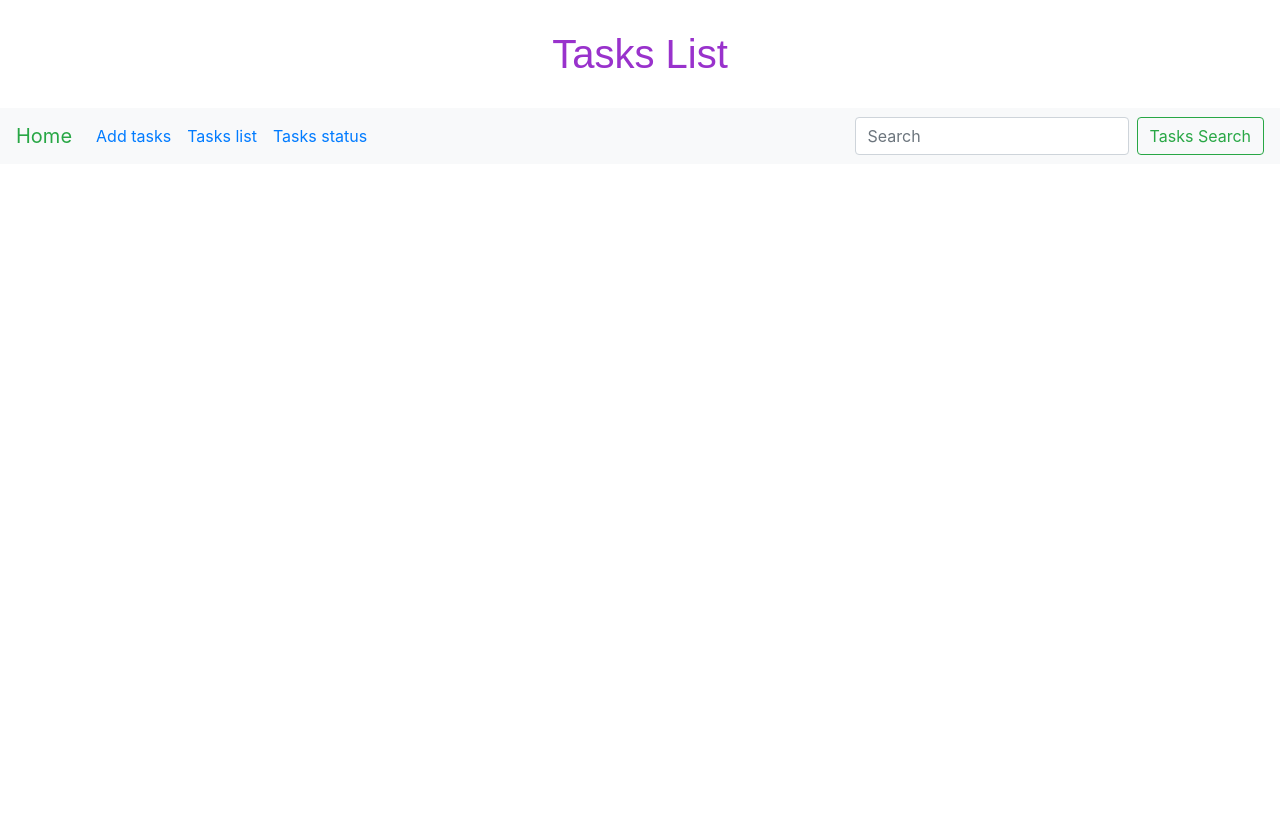
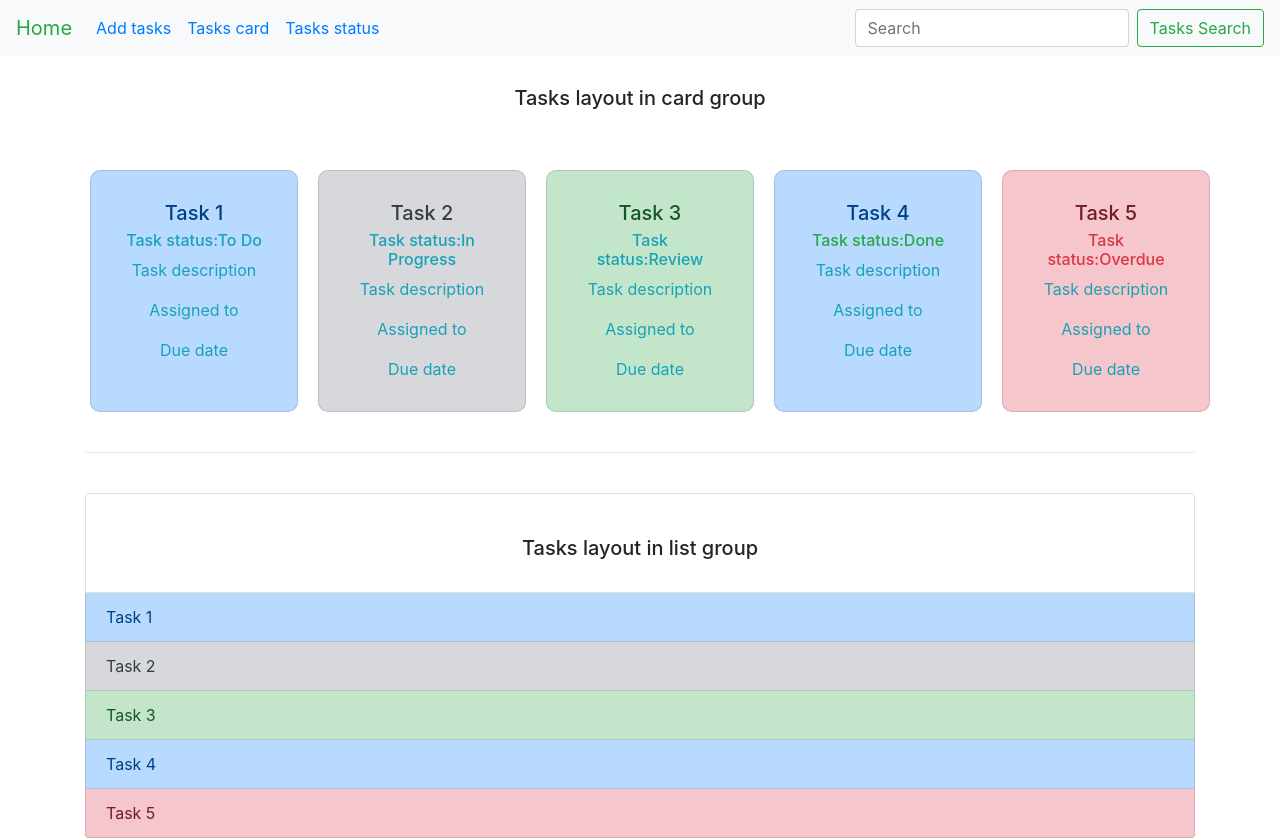
Before and after one commit to steven-lian/project-of-wireframe, a plain HTML site: page taskslist.html in a window 1280 px wide. Before the commit the page ends 800 px from the top, so only its background shows below. Drawn offline with nearby package versions, Linux system fonts and the light colour scheme.

Commit message:
add task card and list layout

```diff
--- a/style.css
+++ b/style.css
@@ -1,11 +1,37 @@
-h1{font-family: Arial, Helvetica, sans-serif;
+h1 {
+  font-family: Arial, Helvetica, sans-serif;
   text-align: center;
   margin: 20px;
   padding: 10px;
-color: darkorchid;}
-.submitForm{
-    margin: 50px;
+  color: darkorchid;
+}
+.submitForm {
+  margin: auto;
   padding: 50px;
   border: 5px solid green;
   border-radius: 20px;
+  width: 40rem;
+  margin-bottom: 40px;
 }
+
+button {
+  margin: auto;
+  margin-top: 40px;
+  margin-bottom: 40px;
+}
+
+.card {
+  text-align: center;
+  margin-top: 40px;
+  margin-left: 20px;
+  padding: 10px;
+  border-radius: 10px;
+}
+
+.layoutname{
+    text-align: center;
+    color: lighygrey;
+    margin: auto;
+    margin-top: 10px;
+    padding: 20px;
+}
--- a/taskslist.html
+++ b/taskslist.html
@@ -1,23 +1,26 @@
 <!doctype html>
 <html lang="en">
+
 <head>
   <!-- Required meta tags -->
   <meta charset="utf-8">
   <meta name="viewport" content="width=device-width, initial-scale=1, shrink-to-fit=no">
 
   <!-- Bootstrap CSS -->
-    <link rel="stylesheet" href="https://cdn.jsdelivr.net/npm/bootstrap@4.5.3/dist/css/bootstrap.min.css" integrity="sha384-TX8t27EcRE3e/ihU7zmQxVncDAy5uIKz4rEkgIXeMed4M0jlfIDPvg6uqKI2xXr2" crossorigin="anonymous">
+  <link rel="stylesheet" href="https://cdn.jsdelivr.net/npm/bootstrap@4.5.3/dist/css/bootstrap.min.css"
+    integrity="sha384-TX8t27EcRE3e/ihU7zmQxVncDAy5uIKz4rEkgIXeMed4M0jlfIDPvg6uqKI2xXr2" crossorigin="anonymous">
   <link rel="stylesheet" href="style.css">
 
-    <title>Tasks List </title>
+  <title>Tasks Card </title>
 
 </head>
 
 <body>
-    <h1>Tasks List</h1>
+
   <nav class="navbar navbar-expand-lg navbar-light bg-light">
     <a class="navbar-brand text-success" href="index.html">Home</a>
-    <button class="navbar-toggler" type="button" data-toggle="collapse" data-target="#navbarSupportedContent" aria-controls="navbarSupportedContent" aria-expanded="false" aria-label="Toggle navigation">
+    <button class="navbar-toggler" type="button" data-toggle="collapse" data-target="#navbarSupportedContent"
+      aria-controls="navbarSupportedContent" aria-expanded="false" aria-label="Toggle navigation">
       <span class="navbar-toggler-icon"></span>
     </button>
 
@@ -27,13 +30,11 @@
           <a class="nav-link text-primary" href="form.html">Add tasks </a>
         </li>
         <li class="nav-item">
-          <a class="nav-link text-primary" href="taskslist.html">Tasks list</a>
+          <a class="nav-link text-primary" href="taskslist.html">Tasks card</a>
         </li>
         <li class="nav-item">
           <a class="nav-link text-primary" href="taskstatus.html">Tasks status</a>
         </li>
-
-      </ul>
 
       </ul>
       <form class="form-inline my-2 my-lg-0">
@@ -42,3 +43,79 @@
       </form>
     </div>
   </nav>
+
+  <div class="container">
+    <div class="row">
+      <h5 class="layoutname">Tasks layout in card group </h5>
+    </div>
+    <div class="row">
+      <div class="col card list-group-item-primary">
+        <div class="card-body  ">
+          <h5 class="card-title">Task 1</h5>
+          <h6 class="card-subtitle mb-2 text-info">Task status:To Do</h6>
+          <p class="card-text text-info">Task description</p>
+          <p class="card-text text-info">Assigned to</p>
+          <p class="card-text text-info">Due date</p>
+
+        </div>
+      </div>
+      <div class="col card list-group-item-secondary">
+        <div class="card-body">
+          <h5 class="card-title">Task 2</h5>
+          <h6 class="card-subtitle mb-2 text-info">Task status:In Progress</h6>
+          <p class="card-text text-info">Task description</p>
+          <p class="card-text text-info">Assigned to</p>
+          <p class="card-text text-info">Due date</p>
+
+        </div>
+      </div>
+      <div class="col card list-group-item-success">
+        <div class="card-body">
+          <h5 class="card-title">Task 3</h5>
+          <h6 class="card-subtitle mb-2 text-info">Task status:Review</h6>
+          <p class="card-text text-info">Task description</p>
+          <p class="card-text text-info">Assigned to</p>
+          <p class="card-text text-info">Due date</p>
+
+        </div>
+      </div>
+      <div class="col card list-group-item-primary">
+        <div class="card-body">
+          <h5 class="card-title">Task 4</h5>
+          <h6 class="card-subtitle mb-2 text-success">Task status:Done</h6>
+          <p class="card-text text-info">Task description</p>
+          <p class="card-text text-info">Assigned to</p>
+          <p class="card-text text-info">Due date</p>
+
+        </div>
+      </div>
+      <div class="col card list-group-item-danger">
+        <div class="card-body">
+          <h5 class="card-title">Task 5</h5>
+          <h6 class="card-subtitle mb-2 text-danger">Task status:Overdue</h6>
+          <p class="card-text text-info">Task description</p>
+          <p class="card-text text-info">Assigned to</p>
+          <p class="card-text text-info">Due date</p>
+
+        </div>
+      </div>
+
+    </div>
+
+    <br>
+    <hr>
+    <br>
+
+    <ul class="list-group">
+      <li class="list-group-item">
+        <h5 class="layoutname">Tasks layout in list group</h5>
+      </li>
+
+
+      <li class="list-group-item list-group-item-primary">Task 1</li>
+      <li class="list-group-item list-group-item-secondary">Task 2</li>
+      <li class="list-group-item list-group-item-success">Task 3</li>
+      <li class="list-group-item list-group-item-primary">Task 4</li>
+      <li class="list-group-item list-group-item-danger">Task 5</li>
+
+    </ul>
```
Also changed, not shown: form.html (+17 -8 lines), index.html (+15 -6 lines), taskstatus.html (+9 -6 lines). Lines whose indentation alone changed are shown as unchanged.
